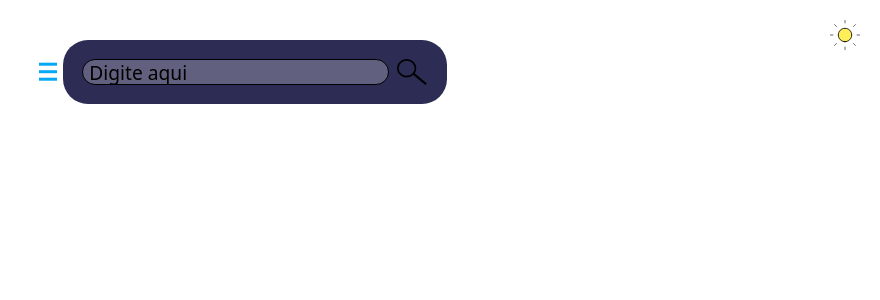
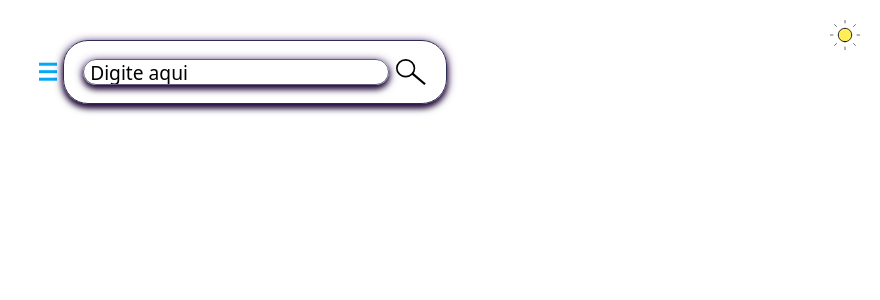
Before and after one commit to yoshtempest/manhwa-library, a Next.js app: page / in a window 1280 px wide. Shown: the top 300 px of the page, without its empty margins (400-1280 px from the left). Built offline with nearby package versions, Linux system fonts and the light colour scheme.

Commit message:
feat: in globals.css, foreground is f5f5f5 now. In burger, gêneros and flex direction is new. And removed the background to place the box shadow in NavBar

```diff
--- a/src/app/globals.css
+++ b/src/app/globals.css
@@ -4,9 +4,9 @@
 :root, .light {
   --background: linear-gradient(
     45deg,
-    #FFEE58 0%,
-    #9575CD 80%,
-    #FFFF00 100%,
+    rgba(255, 238, 88, 0.3) 0%,
+    rgba(149, 117, 205, 0.3) 80%,
+    rgba(255, 255, 0, 0.3) 100%
   ),
   linear-gradient(
     45deg,
@@ -21,9 +21,9 @@
 .dark {
   --background: linear-gradient(
       45deg,
-      #000000 0%,
-      #2E0854 75%,
-      #FFD54F 100%
+      rgba(0, 0, 0, 0.2) 0%,
+      rgba(46, 8, 84, 0.2) 75%,
+      rgba(255, 213, 79, 0.3) 100%
     ),
     linear-gradient(
       -45deg,
@@ -31,7 +31,7 @@
       #1A1A2E 50%,
       #000033 100%
     );
-  --foreground: #ffffff;
+  --foreground: #f5f5f5;
   --primary: #2E0854;
 }
 
--- a/src/components/Header/Burger/index.tsx
+++ b/src/components/Header/Burger/index.tsx
@@ -19,6 +19,8 @@ const Burger = () => {
                     iconPath={HomeDark.src}
                     alt="Home"/>
                     <p> Home </p>
+
+                    <a> Gêneros📚</a>
                 </div>
             </div>
         </div>
--- a/src/components/Header/Burger/styles.module.css
+++ b/src/components/Header/Burger/styles.module.css
@@ -5,4 +5,5 @@
 
 .BurgerContent {
     display: none;
+    flex-direction: column;
 }
--- a/src/components/Header/NavBar/styles.module.css
+++ b/src/components/Header/NavBar/styles.module.css
@@ -5,16 +5,24 @@
     align-items: center;
     justify-content: flex-start;
     flex-direction: row;
-    background-color: #2C2C54;
+    box-shadow:
+    0 2px 10px rgba(46, 8, 84, 1), /* Sombra roxa (--primary com opacidade) */
+    0 4px 6px -1px rgba(0, 0, 0, 1), /* Sombra escura para profundidade */
+    inset 0 -1px 0 rgba(255, 255, 255, 0.1); /* Linha sutil no inferior (efeito "border" elegante) */
+    /* background-color: #2C2C54; */
+    border: 0.2px solid #2C2C54;
     border-radius: 25px;
 }
 
 .InputContainer {
-    background-color: #61617F;
+    /* background-color: #61617F; */
     height: 2vw;
     width: 80%;
     margin-left: 5%;
-    border: 1.5px solid black;
+    box-shadow:
+    0 2px 10px rgba(46, 8, 84, 1),
+    0 4px 6px -1px rgba(0, 0, 0, 1);
+    border: 1px solid #61617F;
     border-radius: 25px;
 }
 
```
